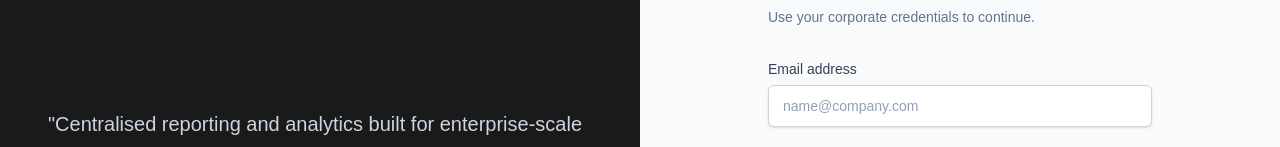
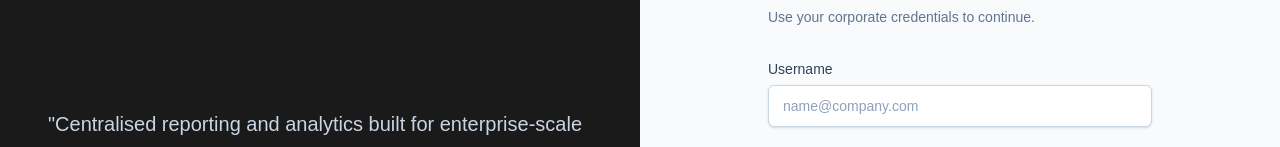
Before and after one commit to storeworksdev-rehan/daiso.enterprisereport, a Next.js app: page / in a window 1280 px wide. Shown: the part 254-401 px from the top of the page. Built offline with nearby package versions, Linux system fonts and the light colour scheme.

Commit message:
fix: Changed the label text from 'Email address' to 'Username' on the login p
Auto-applied by AI Ops
Notification ID: 69f342190f89720f35294a86

```diff
--- a/app/page.tsx
+++ b/app/page.tsx
@@ -117,7 +117,7 @@ export default function Home() {
                 htmlFor="email"
                 className="block text-sm font-medium text-slate-700 mb-1.5"
               >
-                Email address
+                Username
               </label>
               <input
                 id="email"
```
